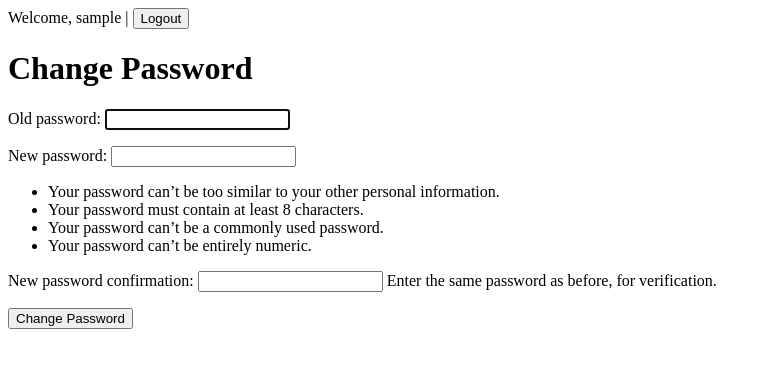
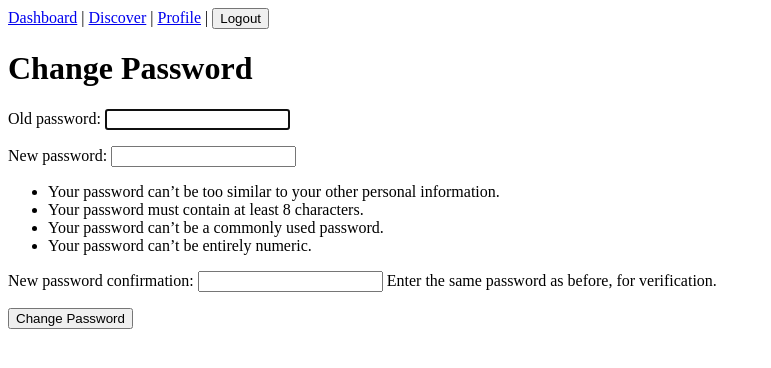
Before and after one commit to zainnalthamer/Beacon, a Django app: page /profile/change-password/ in a window 1280 px wide. Shown: the top 368 px of the page, without its empty margins (0-771 px from the left). Run offline with Django 5.2, Linux system fonts and the light colour scheme; the visitor is signed in with stand-in values (Sample User, id 1).

Commit message:
updated navbars

```diff
--- a/main_app/templates/base.html
+++ b/main_app/templates/base.html
@@ -7,12 +7,27 @@
 </head>
 <body>
     <nav>
-      {% if user.is_authenticated%}
-        Welcome, {{user.username}} |
-        <form action="{% url 'logout' %}" method="post" style="display:inline;">
-          {% csrf_token %}
-          <button type="submit">Logout</button>
-        </form>
+      {% if user.is_authenticated %}
+        {% if user.role == user.Role.INSTRUCTOR %}
+          <a href="{% url 'instructor_dashboard' %}">Dashboard</a> |
+          <a href="{% url 'assignment_list' %}">Assignments</a> |
+          <a href="{% url 'student_list' %}">Students</a> |
+          <a href="{% url 'classroom_list' %}">Classrooms</a> |
+          <a href="{% url 'discover_projects' %}">Discover</a> |
+          <a href="{% url 'profile' %}">Profile</a> |
+          <form action="{% url 'logout' %}" method="post" style="display:inline;">
+            {% csrf_token %}
+            <button type="submit">Logout</button>
+          </form>
+        {% elif user.role == user.Role.STUDENT %}
+          <a href="{% url 'dashboard' %}">Dashboard</a> |
+          <a href="{% url 'discover_projects' %}">Discover</a> |
+          <a href="{% url 'profile' %}">Profile</a> |
+          <form action="{% url 'logout' %}" method="post" style="display:inline;">
+            {% csrf_token %}
+            <button type="submit">Logout</button>
+          </form>
+        {% endif %}
       {% endif %}
     </nav>
     <div class="container">
```
